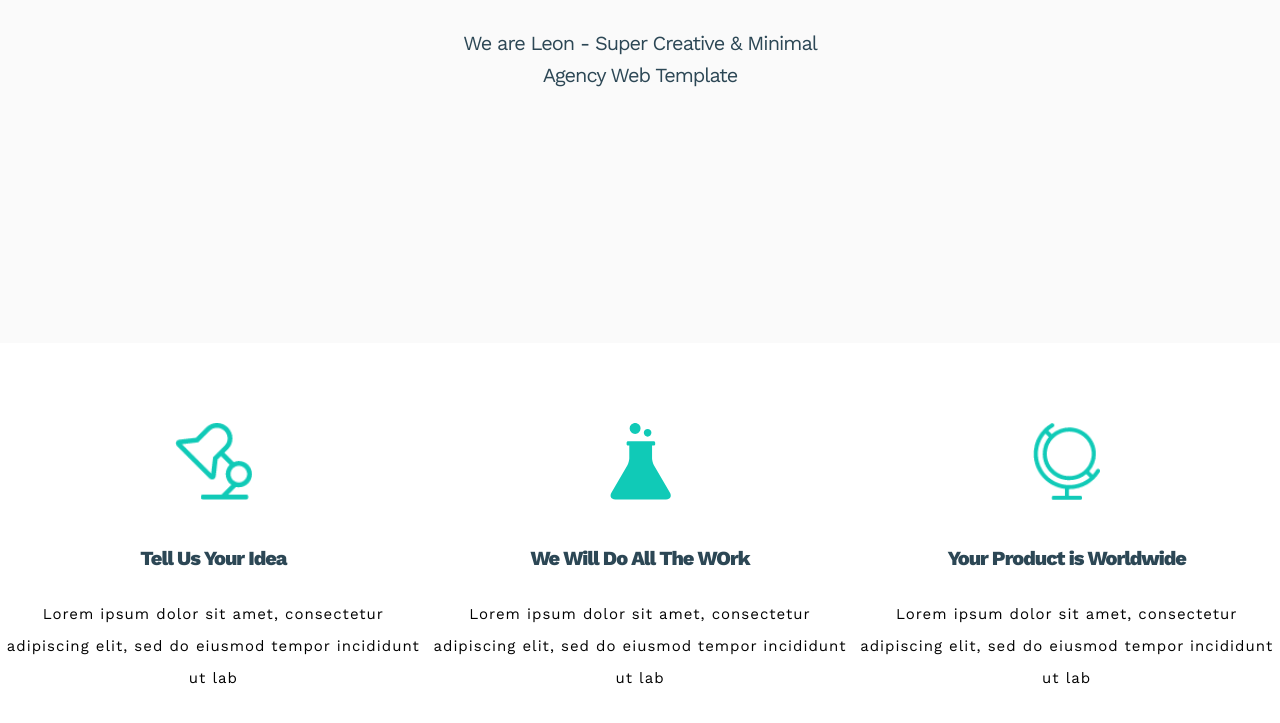
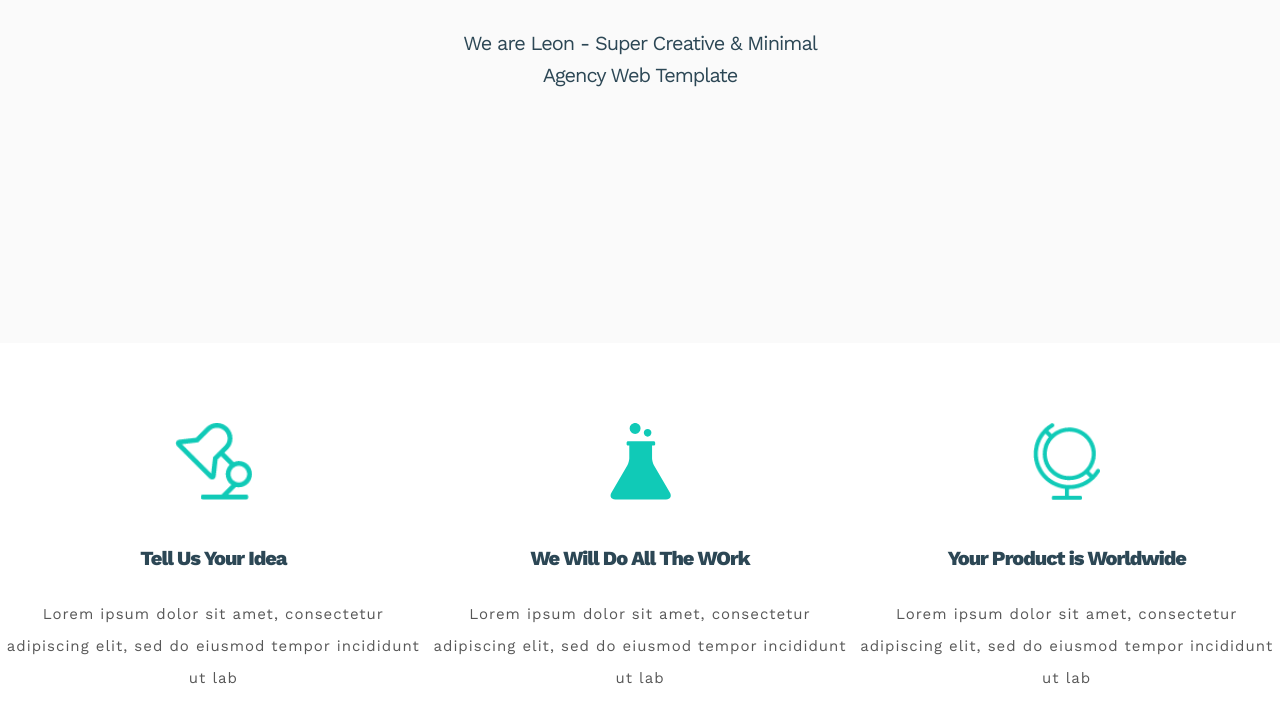
Before and after one commit to Dmitriy2020-altair/Test_Drum-n-Code, a website: page app/index.html in a window 1280 px wide. Shown: the part 219-942 px from the top of the page. Drawn offline with Linux system fonts and the light colour scheme.

Commit message:
description section almost done

```diff
--- a/app/scss/style.scss
+++ b/app/scss/style.scss
@@ -126,6 +126,7 @@
 
 .introduction-card__description {
 	font-family: $font-family-primary;
+	color: $text-description-prime-color;
 	font-size: 15px;
 	font-weight: 400;
 	font-style: normal;
```
Also changed, not shown: app/css/style.min.css.
